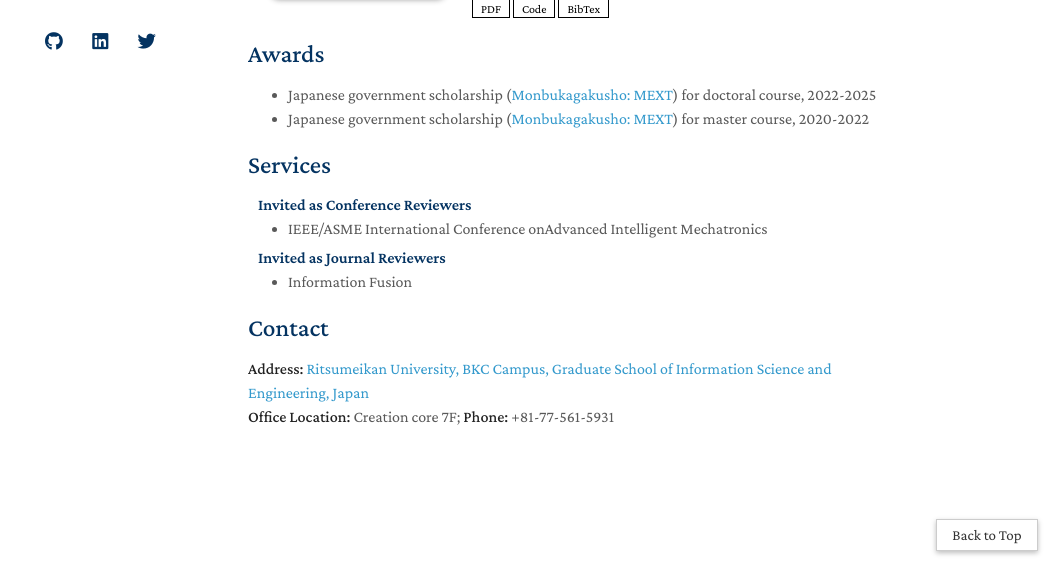
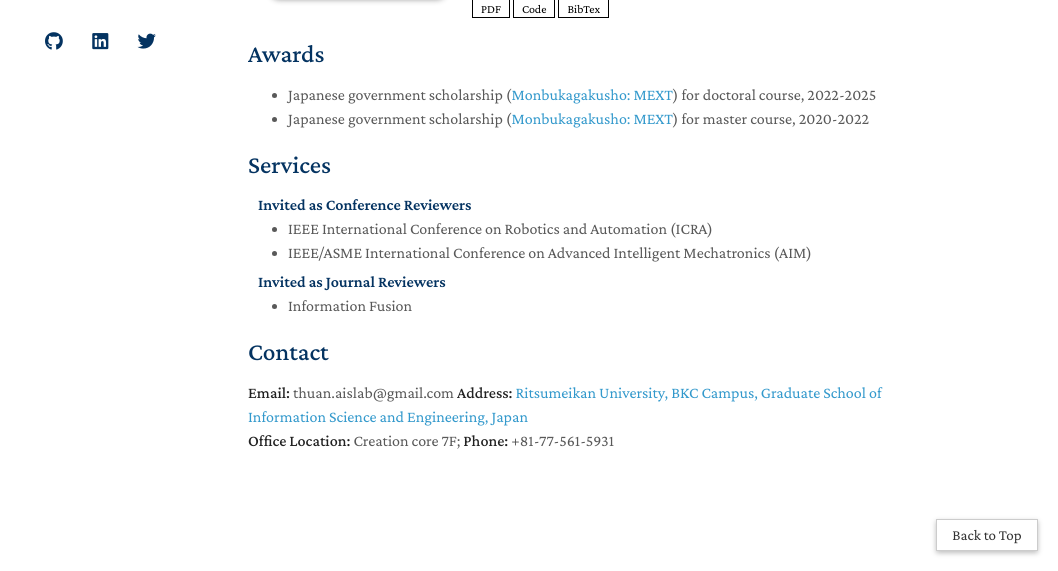
Before and after one commit to thuanbb/thuanbb.github.io, a Jekyll site: the page built from index.md, in a window 1280 px wide and 900 px high, scrolled down 615 px, cut to the strip 329-900 px from the top of the window. Shown: the whole strip, without its empty margins (222-1280 px from the left). Built offline with Jekyll 4.4.1, drawn with Linux system fonts in a browser that asks for light colours; nearby versions of some CDN libraries; a style sheet for code colours, icons or effects is not loaded; our own code applies the rules of GitHub Pages for plain Markdown files.

Commit message:
Update index.md

```diff
--- a/index.md
+++ b/index.md
@@ -104,8 +104,8 @@ class="teaser img-fluid z-depth-1">
 <h4 style="margin:0 10px 0;">Invited as Conference Reviewers</h4>
 
 <ul style="margin:0 0 5px;">
-  <li><a href="https://www.aim2022.org/"><autocolor>IEEE/ASME International Conference onAdvanced Intelligent Mechatronics</autocolor></a></li>
-
+  <li><a href="https://www.icra2023.org/"><autocolor>IEEE International Conference on Robotics and Automation (ICRA)</autocolor></a></li>
+  <li><a href="https://www.aim2022.org/"><autocolor>IEEE/ASME International Conference on Advanced Intelligent Mechatronics (AIM)</autocolor></a></li>
 </ul>
 
 <h4 style="margin:0 10px 0;">Invited as Journal Reviewers</h4>
@@ -115,6 +115,7 @@ class="teaser img-fluid z-depth-1">
 
 </ul>
 ## Contact
+**Email:** thuan.aislab@gmail.com
 **Address:** [Ritsumeikan University, BKC Campus, Graduate School of Information Science and Engineering, Japan](http://www.aislab.org/index.php/en/)
 <br>
 **Office Location:** Creation core 7F; **Phone:** +81-77-561-5931
```
